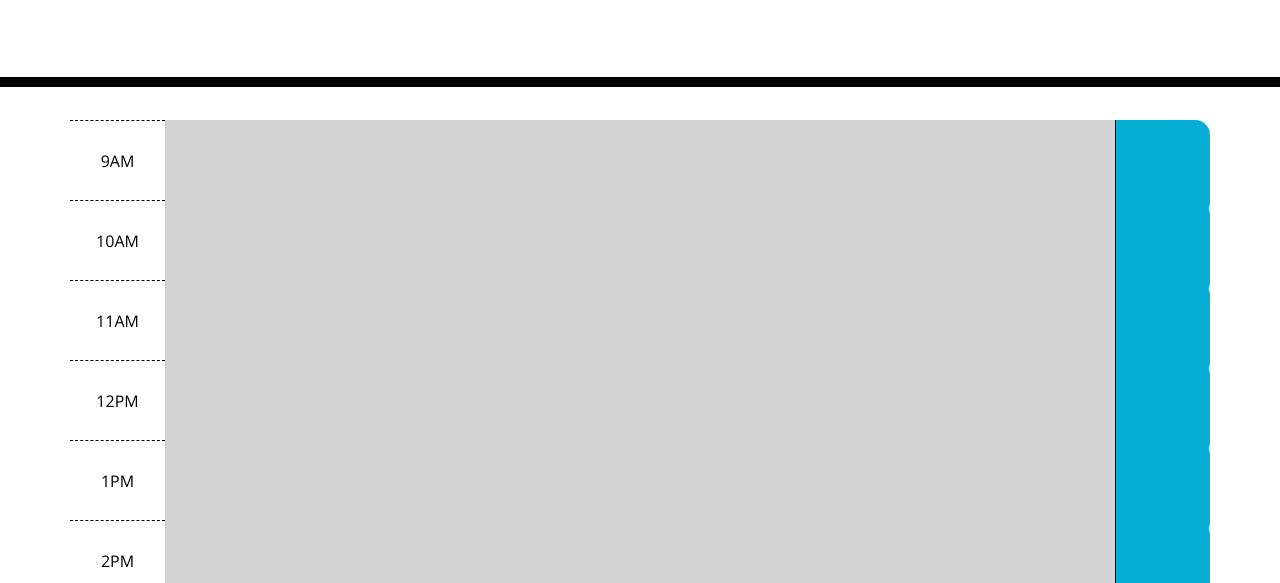
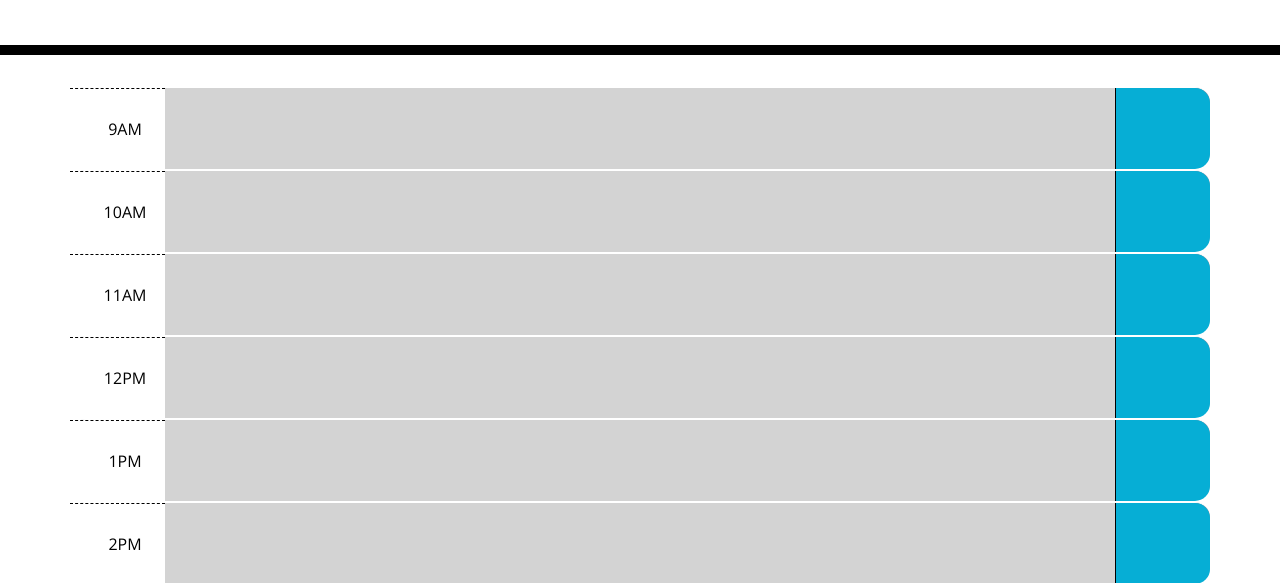
Before and after one commit to smardones/dailyplanner, a plain HTML site: page index.html in a window 1280 px wide. Shown: the part 217-800 px from the top of the page. Drawn offline with nearby package versions, Linux system fonts and the light colour scheme; a web font is replaced by a local one.

Commit message:
Update style.css

```diff
--- a/assets/css/style.css
+++ b/assets/css/style.css
@@ -4,7 +4,11 @@ body {
   line-height: 1;
 }
 
-textarea{
+p {
+  margin: 0;
+}
+
+textarea {
   background: transparent;
   border: none;
   resize: none;
@@ -12,6 +16,9 @@ textarea{
   border-left: 1px solid black;
   padding: 10px;
 }
+
+
+
 
 .jumbotron {
   text-align: center;
@@ -30,31 +37,38 @@ textarea{
   border-radius: 15px;
 }
 
+.task-display {
+  text-align: left;
+}
+
 .row {
   white-space: pre-wrap;
   height: 80px;
-  border-top: 1px solid white;;
+  border-top: 1px solid white;
+  background-color: lightslategray;
+  margin-bottom: 3px;
 }
 
 .hour {
   background-color: #ffffff;
   color: #000000;
   border-top: 1px dashed #000000;
+  padding-right: 0;
 }
 
 .past {
   background-color: #d3d3d3;
-  color: white;
+  color: black;
 }
 
 .present {
   background-color: #ff6961;
-  color: white;
+  color: black;
 }
 
 .future {
   background-color: #77dd77;
-  color: white;
+  color: black;
 }
 
 .saveBtn {
@@ -63,9 +77,13 @@ textarea{
   border-bottom-right-radius: 15px;
   background-color: #06AED5;
   color: white;
+  display: flex;
+  align-items: center;
+  justify-content: center;
 }
 
-.saveBtn i:hover {
+.saveBtn:hover {
   font-size: 20px;
+  color: black;
   transition: all .3s ease-in-out;
 }
```
